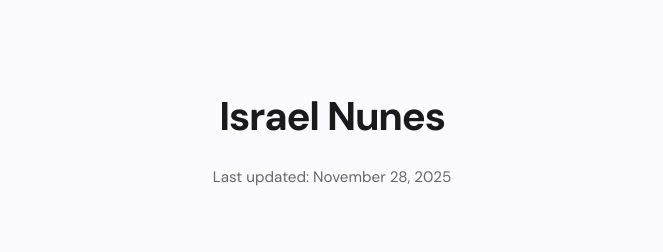
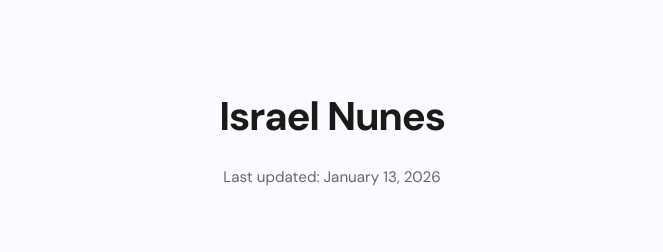
Before and after one commit to Icnneto/portfolio, a Next.js app: page / in a window 1280 px wide. Shown: the top 252 px of the page, without its empty margins (308-971 px from the left). Built offline with nearby package versions, Linux system fonts and the light colour scheme; no server answers.

Commit message:
feat: increment update

```diff
--- a/app/template.tsx
+++ b/app/template.tsx
@@ -6,7 +6,7 @@ export default function Template({ children }: { children: React.ReactNode }) {
     <div className="portfolio-container">
       <header className="portfolio-header">
         <h1 className="portfolio-title">Israel Nunes</h1>
-        <p className="portfolio-date">Last updated: November 28, 2025</p>
+        <p className="portfolio-date">Last updated: January 13, 2026</p>
       </header>
 
       <Navigation />
```
